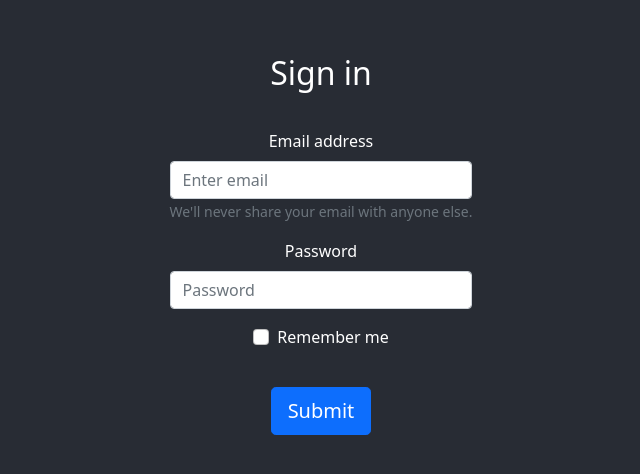
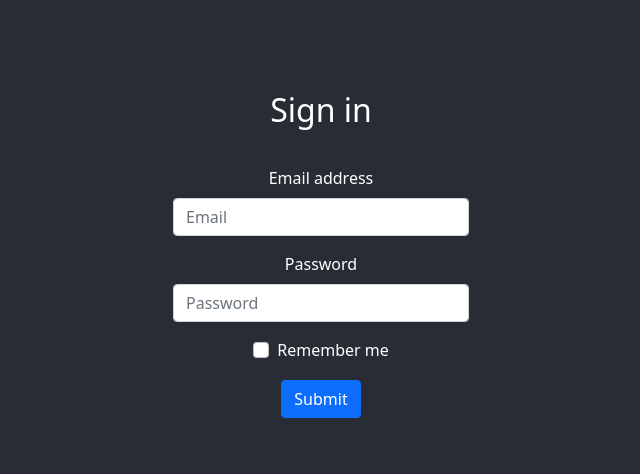
Before and after one commit to justinsidechow/luckerdogs, a React (Create React App) app in the folder frontend/: page / in a window 1280 px wide. Shown: the part 164-638 px from the top of the page, without its empty margins (319-959 px from the left). Built offline with nearby package versions, Linux system fonts and the light colour scheme.

Commit message:
got login: email, password, remember, to JSON

```diff
--- a/frontend/package.json
+++ b/frontend/package.json
@@ -38,5 +38,8 @@
       "last 1 firefox version",
       "last 1 safari version"
     ]
+  },
+  "devDependencies": {
+    "eslint-plugin-react-hooks": "^4.2.0"
   }
 }
--- a/frontend/src/App.js
+++ b/frontend/src/App.js
@@ -4,14 +4,16 @@ import React from "react";
 import axios from "axios";
 import "bootstrap/dist/css/bootstrap.min.css";
 
-import sign_in from "./components/sign_in";
+import Sign_in from "./components/sign_in";
 import navbar from "./components/navbar";
 
 function App() {
   return (
-    <div className="App">
-      <div>{sign_in()}</div>
-    </div>
+    <React.Fragment>
+      <div className="App">
+        <Sign_in />
+      </div>
+    </React.Fragment>
   );
 }
 
--- a/frontend/src/components/sign_in.css
+++ b/frontend/src/components/sign_in.css
@@ -4,6 +4,10 @@
   text-align: center;
   justify-content: center;
   display: flex;
+}
+
+.column {
+  min-width: 20em;
 }
 
 .submit-button {
--- a/frontend/src/components/sign_in.js
+++ b/frontend/src/components/sign_in.js
@@ -1,71 +1,121 @@
-import React, { Component, useState, useEffect } from "react";
+import React, { Component, useEffect } from "react";
 import { Container, Row, Col, Form, Button } from "react-bootstrap";
 import "bootstrap/dist/css/bootstrap.min.css";
 import "./sign_in.css";
 
 // reference for base code: https://react-bootstrap.github.io/components/forms/
 
-function sign_in() {
-  function simulateNetworkRequest() {
+class Sign_in extends Component {
+  constructor(props) {
+    super(props);
+    this.state = {
+      isLoading: false,
+      login: {
+        email: "",
+        password: "",
+        remember_me: false,
+      },
+    };
+  }
+
+  componentDidMount() {}
+  componentWillUnmount() {}
+  handleStatusChange(status) {}
+
+  simulateNetworkRequest() {
     return new Promise((resolve) => setTimeout(resolve, 2000));
   }
 
-  function LoadingButton() {
-    const [isLoading, setLoading] = useState(false);
+  handleSubmit = () => {
+    console.log(JSON.stringify(this.state.login));
+    this.setState({
+      isLoading: true,
+    });
+    this.simulateNetworkRequest().then(() => {
+      this.setState({
+        isLoading: false,
+      });
+    });
+  };
 
-    useEffect(() => {
-      if (isLoading) {
-        simulateNetworkRequest().then(() => {
-          setLoading(false);
-        });
-      }
-    }, [isLoading]);
+  handleEmailChange = (event) => {
+    this.setState((prevState) => ({
+      login: {
+        ...prevState.login,
+        email: event.target.value,
+      },
+    }));
+  };
 
-    const handleClick = () => setLoading(true);
+  handlePasswordChange = (event) => {
+    this.setState((prevState) => ({
+      login: {
+        ...prevState.login,
+        password: event.target.value,
+      },
+    }));
+  };
 
-    return (
-      <Button
-        variant="primary"
-        className="submit-button"
-        size="lg"
-        disabled={isLoading}
-        onClick={!isLoading ? handleClick : null}
-      >
-        {isLoading ? "Loading…" : "Submit"}
-      </Button>
-    );
-  }
+  handleRememberMeChange = (event) => {
+    this.setState((prevState) => ({
+      login: {
+        ...prevState.login,
+        remember_me: !this.state.login.remember_me,
+      },
+    }));
+  };
 
+  render() {
     return (
       <Container>
         <Row className="justify-content-md-center title">Sign in</Row>
         <Row className="justify-content-md-center">
-        <Col md="auto">
+          <Col className="column" md="auto">
             <Form>
               <Form.Group className="mb-3" controlId="formBasicEmail">
                 <Form.Label>Email address</Form.Label>
-              <Form.Control type="email" placeholder="Enter email" />
-              <Form.Text className="text-muted">
-                We'll never share your email with anyone else.
-              </Form.Text>
+                <Form.Control
+                  type="email"
+                  placeholder="Email"
+                  value={this.state.email}
+                  onChange={this.handleEmailChange}
+                />
               </Form.Group>
               <Form.Group className="mb-3" controlId="formBasicPassword">
                 <Form.Label>Password</Form.Label>
-              <Form.Control type="password" placeholder="Password" />
+                <Form.Control
+                  type="password"
+                  placeholder="Password"
+                  value={this.state.password}
+                  onChange={this.handlePasswordChange}
+                />
               </Form.Group>
               <Form.Group
                 className="mb-3 check-box"
                 controlId="formBasicCheckbox"
               >
-              <Form.Check type="checkbox" label="Remember me" />
+                <Form.Check
+                  type="checkbox"
+                  label="Remember me"
+                  value={this.state.remember_me}
+                  onChange={this.handleRememberMeChange}
+                />
               </Form.Group>
               <br></br>
-            <LoadingButton />
+              <Button
+                type="submit"
+                variant="primary"
+                disabled={this.state.isLoading}
+                onClick={this.handleSubmit}
+              >
+                {this.state.isLoading ? "Loading…" : "Submit"}
+              </Button>
             </Form>
           </Col>
         </Row>
       </Container>
     );
   }
+}
 
-export default sign_in;
+export default Sign_in;
```
Also changed, not shown: 2 other files (tests, documents, lock files or other folders). Lines whose indentation alone changed are shown as unchanged.
